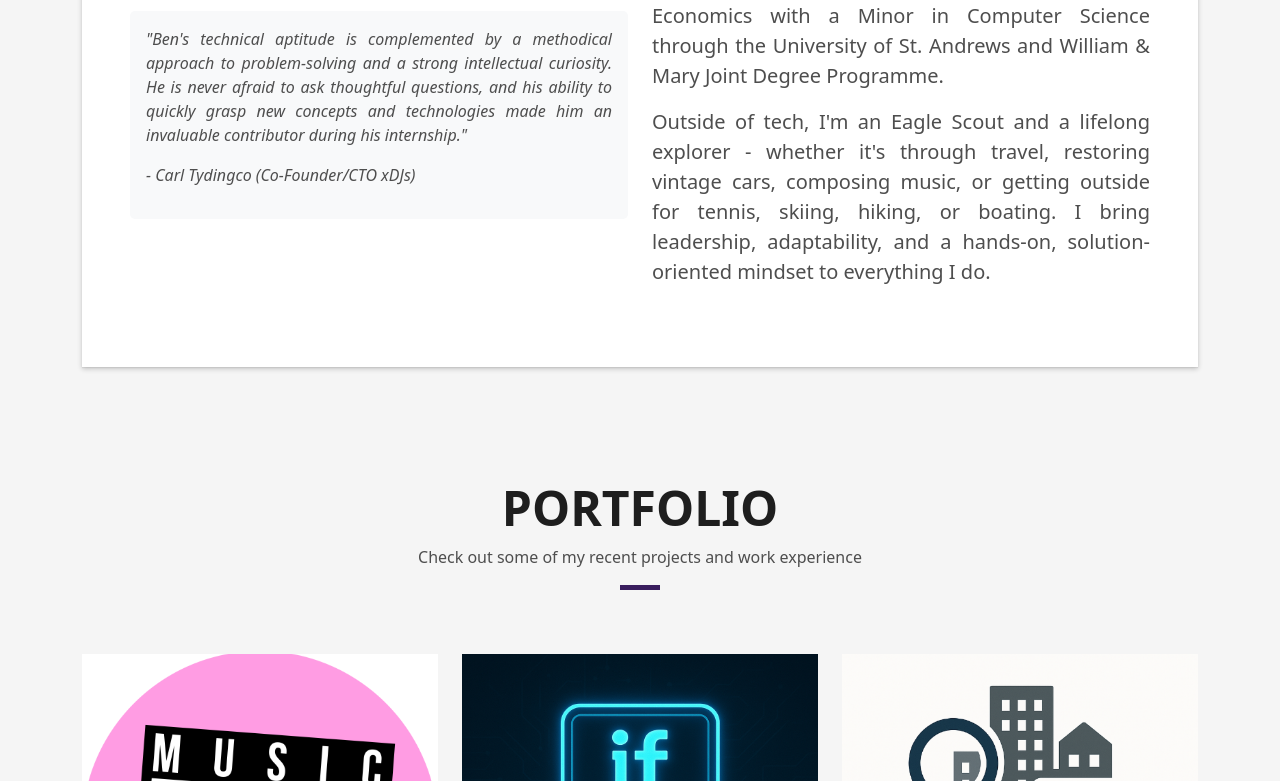
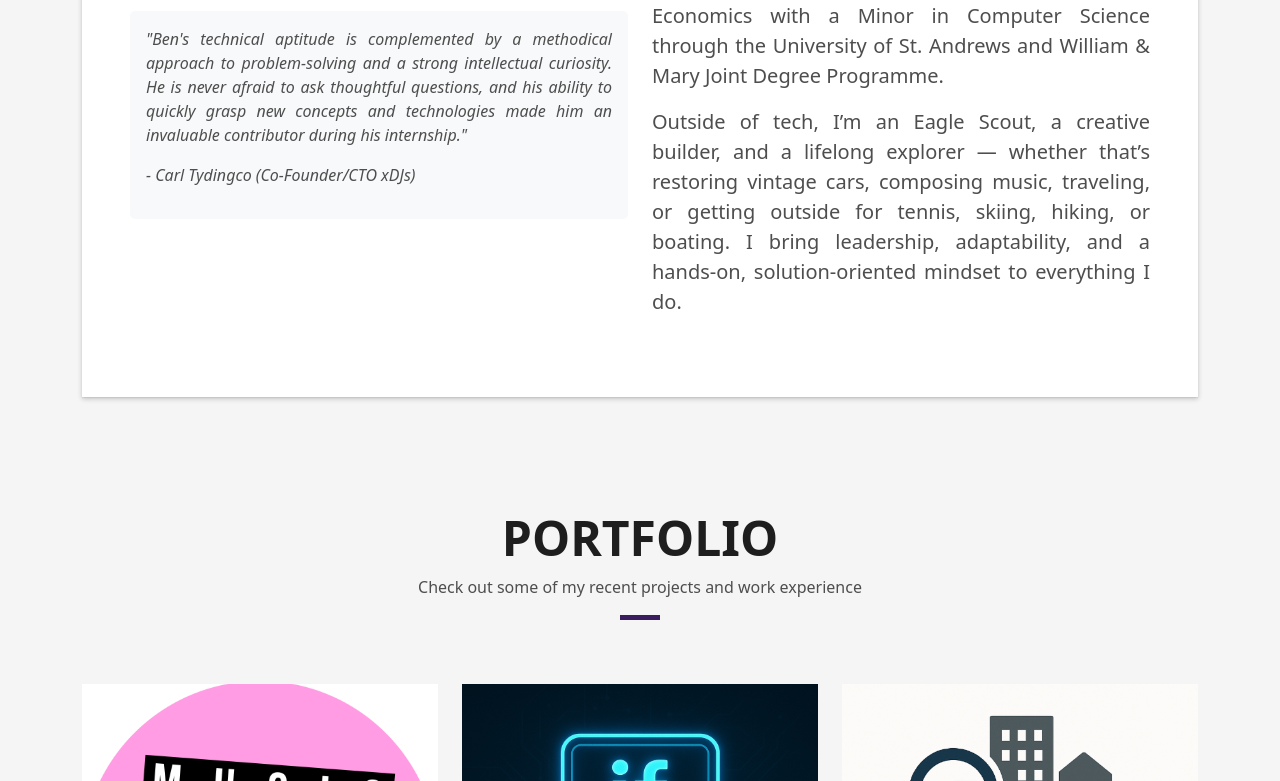
Before and after one commit to BenNormann/personal-website, a React (Vite) app: page / in a window 1280 px wide. Shown: the part 1359-2140 px from the top of the page. Built offline with nearby package versions, Linux system fonts and the light colour scheme; a web font is replaced by a local one.

Commit message:
about wording change

```diff
--- a/src/components/About.jsx
+++ b/src/components/About.jsx
@@ -27,7 +27,7 @@ const About = () => {
     {
       id: "third-p-about",
       content:
-        "Outside of tech, I'm an Eagle Scout and a lifelong explorer - whether it's through travel, restoring vintage cars, composing music, or getting outside for tennis, skiing, hiking, or boating. I bring leadership, adaptability, and a hands-on, solution-oriented mindset to everything I do."
+        "Outside of tech, I’m an Eagle Scout, a creative builder, and a lifelong explorer — whether that’s restoring vintage cars, composing music, traveling, or getting outside for tennis, skiing, hiking, or boating. I bring leadership, adaptability, and a hands-on, solution-oriented mindset to everything I do."
     }
   ]);
 
```
